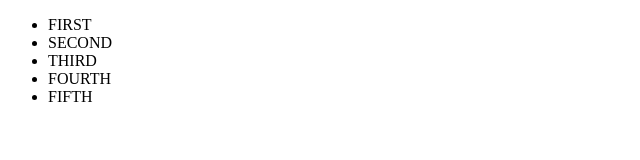
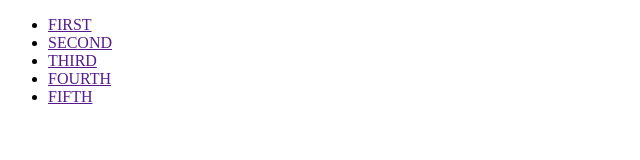
Before and after one commit to codegician/FGA-JQuery-Projects, a plain HTML site: page widgets/tabs_test.html in a window 1280 px wide. Shown: the whole page, without its empty margins (0-640 px from the left). Drawn offline with Linux system fonts and the light colour scheme.

```diff
--- a/widgets/tabs_test.html
+++ b/widgets/tabs_test.html
@@ -20,11 +20,11 @@
   <body>
         <div id="">
             <ul>
-              <li id="">FIRST</li>
-              <li id="">SECOND</li>
-              <li id="">THIRD</li>
-              <li id="">FOURTH</li>
-              <li id="">FIFTH</li>
+              <li id=""><a href="">FIRST</a></li>
+              <li id=""><a href="">SECOND</a></li>
+              <li id=""><a href="">THIRD</a></li>
+              <li id=""><a href="">FOURTH</a></li>
+              <li id=""><a href="">FIFTH</a></li>
             </ul>
 
             <P id=""></p>
```
Also changed, not shown: widgets/autocomplete.html (+19 -5 lines), widgets/dialog.html (added).
